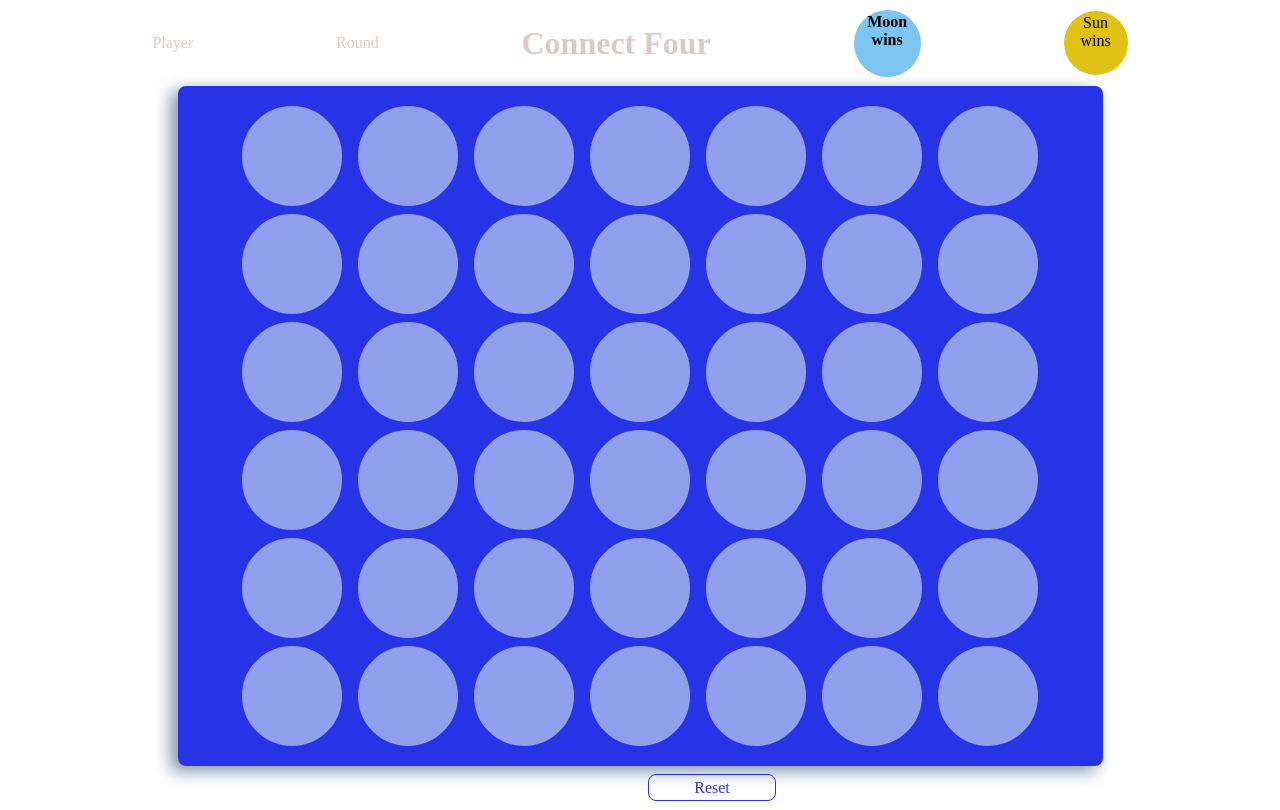
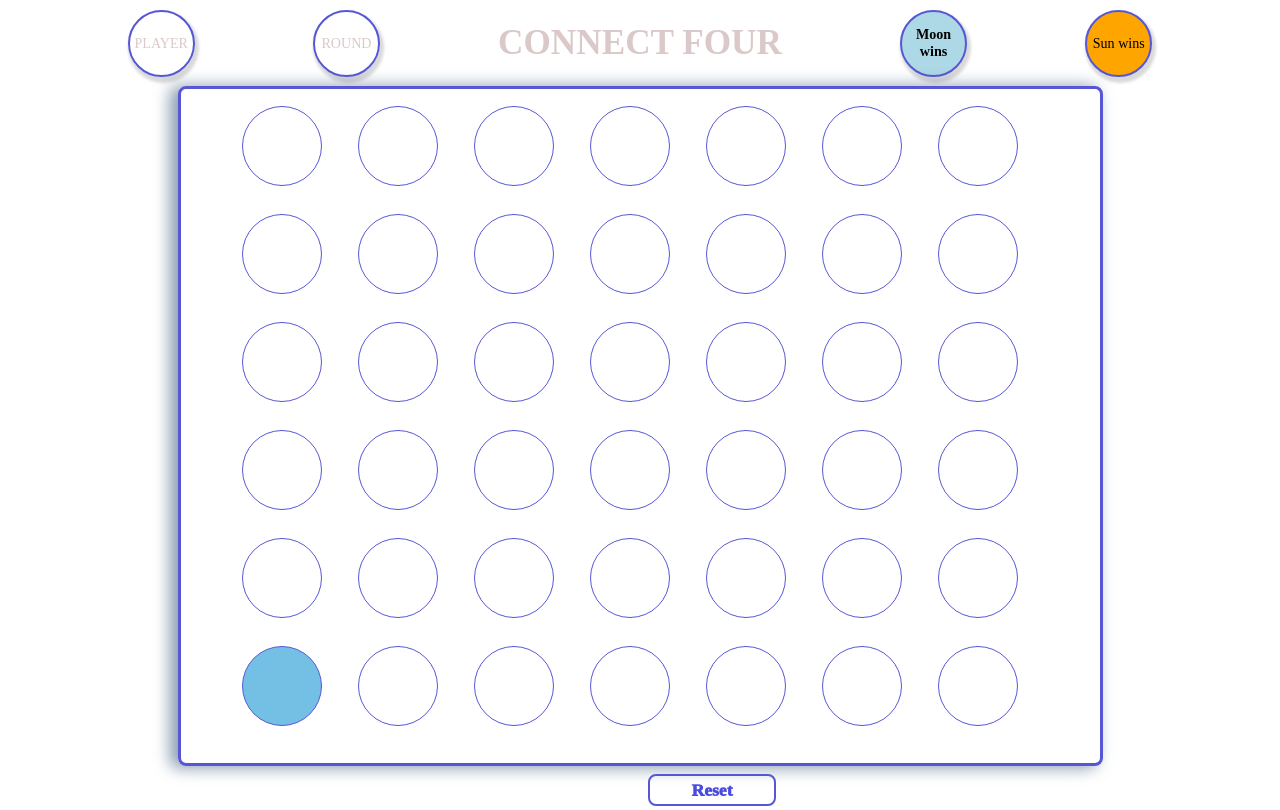
Before and after one commit to GabiMonteiros/connectFour, a plain HTML site: page index.html in a window 1280 px wide. Both pictures are taken after a click on the element 292 px from the left and 426 px from the top of the page. Drawn offline with nearby package versions, Linux system fonts and the light colour scheme; a web font is replaced by a local one.

Commit message:
hole color

```diff
--- a/index.html
+++ b/index.html
@@ -10,15 +10,15 @@
     <header class="header">
 
         <div class="field">
-            <div class="field-player"><p>Player</p></div>
+            <div class="field-player shadow"><p>PLAYER</p></div>
 
-            <div class="field-counter"><p>Round</p></div>
+            <div class="field-counter shadow"><p>ROUND</p></div>
 
-            <h1>Connect Four</h1>
+            <h1>CONNECT FOUR</h1>
 
-            <div class="field-playerMoon"><p>Moon wins</p></div>
+            <div class="field-playerMoon shadow"><p>Moon wins</p></div>
 
-            <div class="field-playerSun"><p>Sun wins</p></div>
+            <div class="field-playerSun shadow"><p>Sun wins</p></div>
         </div>
 
     </header>
--- a/script.js
+++ b/script.js
@@ -72,7 +72,7 @@
                 backgroundcolor: "orange;",
             });
         }
-        // //the game continues
+        //the game continues
         switchPlayers();
     });
 
@@ -80,6 +80,8 @@
         var count = 0;
         for (var i = 0; i < slots.length; i++) {
             if (slots.eq(i).hasClass(currentPlayer)) {
+                //hasClass atribui a class currentplayer ao elemento
+                //count mais 1
                 count++;
                 if (count == 4) {
                     // winner!!!
@@ -91,7 +93,49 @@
         }
     }
 
-    // tracking urrent player
+    function checkDiagonalVictory() {
+        var arrayDiagonal = [
+            //24
+            [2, 9, 16, 23],
+            [1, 8, 15, 22],
+            [8, 15, 22, 29],
+            [0, 7, 14, 21],
+            [7, 14, 21, 28],
+            [14, 21, 28, 35],
+            [6, 13, 20, 27],
+            [13, 20, 27, 34],
+            [20, 27, 34, 41],
+            [12, 19, 26, 33],
+            [19, 26, 33, 40],
+            [18, 25, 32, 39],
+            [38, 33, 28, 23],
+            [37, 32, 27, 22],
+            [32, 27, 22, 17],
+            [36, 31, 26, 21],
+            [31, 26, 21, 16],
+            [26, 21, 16, 11],
+            [30, 25, 20, 15],
+            [25, 20, 15, 10],
+            [20, 15, 10, 5],
+            [24, 19, 14, 9],
+            [19, 14, 9, 4],
+            [18, 13, 8, 3],
+        ];
+        for (var i = 0; i < arrayDiagonal.length; i++) {
+            if (
+                allSlots.eq(arrayDiagonal[i][0]).hasClass(currentPlayer) &&
+                allSlots.eq(arrayDiagonal[i][1]).hasClass(currentPlayer) &&
+                allSlots.eq(arrayDiagonal[i][2]).hasClass(currentPlayer) &&
+                allSlots.eq(arrayDiagonal[i][3]).hasClass(currentPlayer)
+            ) {
+                winner = true;
+                victoryMessage();
+                return true;
+            }
+        }
+    }
+
+    // tracking current player
     function switchPlayers() {
         if (currentPlayer == "playerMoon") {
             currentPlayer = "playerSun";
@@ -99,4 +143,12 @@
             currentPlayer = "playerMoon";
         }
     }
+
+    //Set the score
+    if (currentPlayer == "playerMoon") {
+        playerMoon++;
+    } else {
+        playerSun++;
+    }
+
 })();
--- a/style.css
+++ b/style.css
@@ -10,36 +10,38 @@ body{
   background-image: url("cloud.gif");
   background-repeat: repeat-y;
   background-size: cover;
+  min-height: 100vh;
+  font-family: DotGothic16;
+  text-align: center;
+  font-size: 1.1rem;
+
 }
 
 main{
   display: flex;
   justify-content: center;
 
+}
 
+header{
+  border-radius: 0.5rem;
+  margin: 0.6rem;
 }
 
 .field,
 .reset{
-  font-family: DotGothic16;
-  text-align: center;
   display: flex;
   justify-content: space-evenly;
   align-items: center;
   color: rgb(219, 201, 201);
 
-
 }
 
-header{
-  /* border: 5px solid rgb(38, 51, 230); */
-  border-radius: 0.5rem;
-  margin: 0.6rem;
-}
+
+
 .slot{
   width: 100px;
   height: 100px;
-  /* background-color: rgb(38, 51, 230); */
   overflow: hidden;
   margin: 0.5rem;
 }
@@ -48,39 +50,73 @@ header{
   border-radius: 50%;
   width: 80px;
   height: 80px;
-  border: 50px rgba(203, 223, 241, 0.637) solid;
+  border: 1px  rgb(87, 87, 214) solid;
+  background: transparent;
  /*um jeito de deixar transparente*/
   position: relative;
 }
 
-.hole:hover{
-  background-color: rgb(94, 238, 171);
+/* important to leave only playMoon to tag the player in the hole*/
+.playerMoon .hole{
+  background-color: rgb(115, 192, 228);
+
 }
 
-.field-playerMoon{
-  background-color: rgb(123, 197, 240);
-  color: black;
+
+.playerSun .hole{
+  background-color: orange;
+
+
+}
+
+.hole:hover{
+  background-color: rgb(87, 87, 214) ;
+}
+
+.field-playerMoon,
+.field-playerSun,
+.field-counter,
+.field-player{
   padding: 0.2rem;
   height: 4.2rem;
   width: 4.2rem;
   border-radius: 2.5rem;
+  border: 2px solid rgb(87, 87, 214);
+  display: flex;
+  justify-content: center;
+  align-items: center;
+  text-align: center;
+  font-size: 0.8em;
+
 }
+
+
+
+.field-playerMoon{
+  background-color: lightblue;
+  color: black;
+
+}
+
+.field-playerSun{
+  background-color:orange;
+  color: black;
+
+}
+
+
 
 /*select the p only in field-playerMoon class*/
 .field-playerMoon > p{
   font-weight: 590;
 }
 
-.field-playerSun{
-  background-color: rgb(224, 194, 21);
-  color: black;
-  padding: 0.2rem;
-  height: 4rem;
-  width: 4rem;
-  border-radius: 2.5rem;
-}
 
 
+.shadow {
+  box-shadow:
+  2px 4px 3px 2px rgba(0, 0, 0, 0.15)
+}
 
 #board{
   display: flex;
@@ -88,18 +124,18 @@ header{
   justify-content: center;
   width: 925px;
   height: 680px;
-  background-color: rgb(38, 51, 230);
+  border: 3px rgb(87, 87, 214) solid;
   border-radius: 0.5rem;
-  box-shadow: -7px 5px 16px 1px rgba(56, 86, 122, 0.6);
+  box-shadow: -7px 1px 16px 1px rgba(56, 86, 122, 0.6);
 
 }
 
 .reset{
   margin: 0.5rem;
   padding: 0.2rem;
-  color: rgb(38, 51, 230);
-  border: 1.5px solid rgb(38, 51, 230);
-
+  color: rgb(75, 75, 224);
+  border: 2px solid rgb(87, 87, 214);
+  font-weight: 1000;
   width: 8rem;
   transform: translate(500%);
   border-radius: 0.5rem;
```
